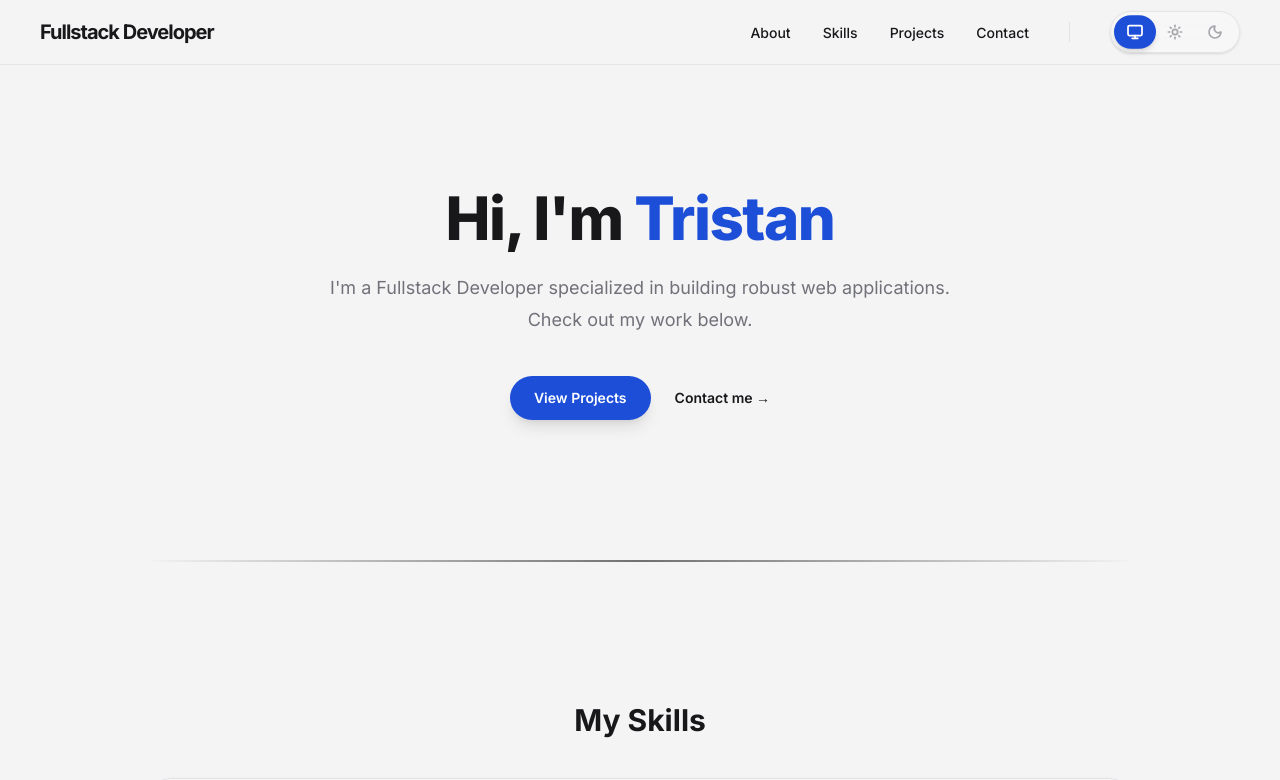
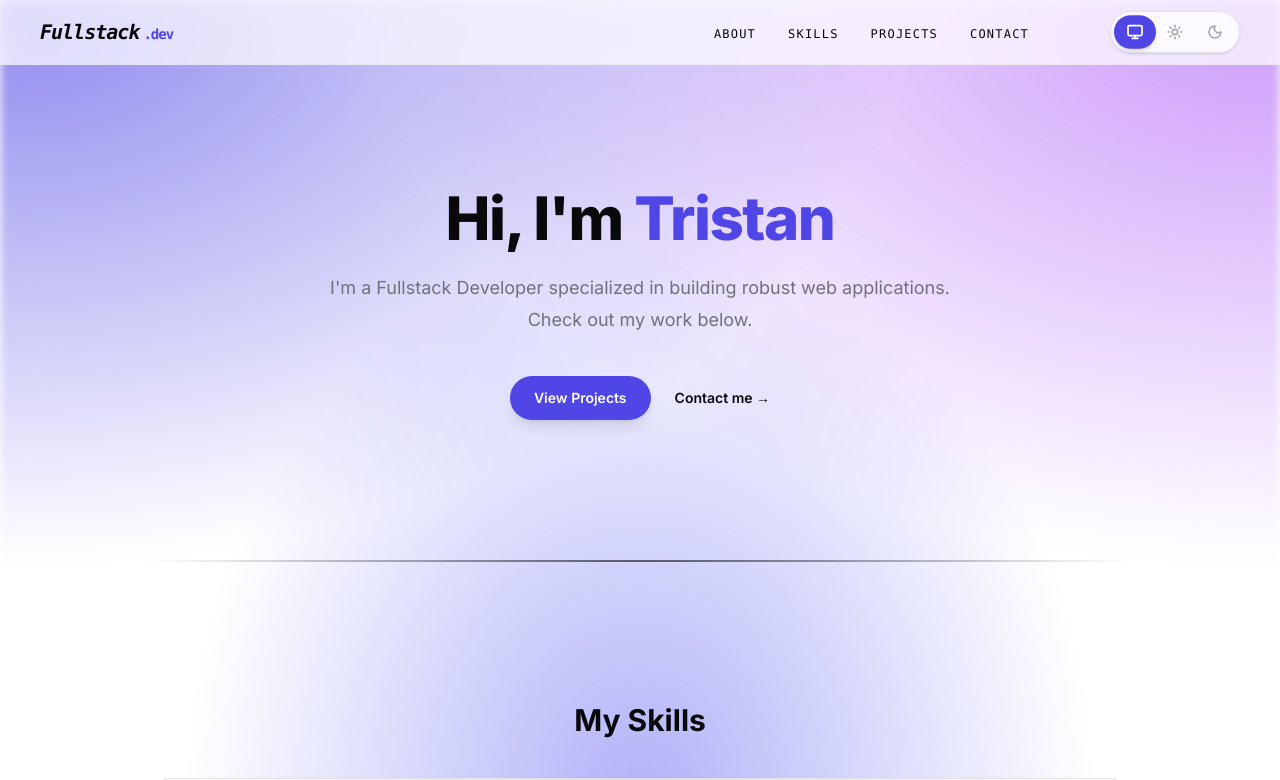
Before and after one commit to Trimax400/trimax.me, a Next.js app: page / in a window 1280 px wide. Shown: the top 780 px of the page. Built offline with nearby package versions, Linux system fonts and the light colour scheme.

Commit message:
Changed the layout to use purple instead of blue (font, buttons ..), added a smoke background, changed the size of the font for the skills section

```diff
--- a/app/globals.css
+++ b/app/globals.css
@@ -1,29 +1,23 @@
 @import "tailwindcss";
 
 :root {
-  --background: #f4f4f5;
-  --foreground: #18181b;
-
-  --primary: #1d4ed8;
+  --background: #ffffff;
+  --foreground: #09090b;
+  --primary: #4f46e5;
   --primary-foreground: #ffffff;
-
-  --card: #fafafa;
+  --card: #ffffff;
   --card-border: #e4e4e7;
   --muted: #71717a;
-
   color-scheme: light;
 }
 
 html.dark {
-  --background: #050505;
-  --foreground: #d4d4d8;
-
-  --primary: #3b82f6;
-
-  --card: #0f0f10;
-  --card-border: #1a1a1c;
+  --background: #030303;
+  --foreground: #fafafa;
+  --primary: #6366f1;
+  --card: #09090b;
+  --card-border: #18181b;
   --muted: #a1a1aa;
-
   color-scheme: dark;
 }
 
@@ -35,15 +29,37 @@ html.dark {
   --color-card: var(--card);
   --color-card-border: var(--card-border);
   --color-muted: var(--muted);
-
-  --font-sans: var(--font-geist-sans);
-  --font-mono: var(--font-geist-mono);
 }
 
 body {
   background-color: var(--background);
   color: var(--foreground);
-  font-family: var(--font-sans), Arial, Helvetica, sans-serif;
-  -webkit-font-smoothing: antialiased;
-  -moz-osx-font-smoothing: grayscale;
+  font-family: var(--font-sans), sans-serif;
+  overflow-x: hidden;
 }
+
+/* --- Background (smoke) --- */
+.bg-mesh {
+  position: fixed;
+  top: 0;
+  left: 0;
+  width: 100%;
+  height: 100%;
+  z-index: -1;
+
+  background:
+    radial-gradient(at 0% 0%, rgba(79, 70, 229, 0.65) 0px, transparent 50%),
+    radial-gradient(at 100% 0%, rgba(168, 85, 247, 0.6) 0px, transparent 50%),
+    radial-gradient(at 50% 100%, rgba(99, 102, 241, 0.5) 0px, transparent 50%);
+
+  filter: blur(5px);
+  transition: all 0.5s ease;
+}
+
+html.dark .bg-mesh {
+  background:
+    radial-gradient(at 0% 0%, rgba(99, 102, 241, 0.15) 0px, transparent 50%),
+    radial-gradient(at 100% 0%, rgba(168, 85, 247, 0.1) 0px, transparent 50%),
+    radial-gradient(at 50% 100%, rgba(79, 70, 229, 0.05) 0px, transparent 50%);
+  filter: blur(5px);
+}
--- a/app/layout.tsx
+++ b/app/layout.tsx
@@ -29,18 +29,20 @@ export default function RootLayout({
      */
     <html lang="en" className="scroll-smooth" suppressHydrationWarning>
       <body
-        className={`${inter.className} bg-background text-foreground antialiased transition-colors duration-300`}
+        className={`${inter.className} bg-background text-foreground antialiased transition-colors duration-300 relative`}
       >
-        {/* ThemeProvider:
-          Wraps the application to provide theme context (light/dark/system).
-          'attribute="class"' enables Tailwind's dark mode strategy.
-        */}
+        <div className="bg-mesh" />
+
         <ThemeProvider attribute="class" defaultTheme="system" enableSystem>
 
-          {/* Persistent Header: Uses glassmorphism effects (backdrop-blur) */}
-          <header className="fixed top-0 w-full z-50 bg-background/80 backdrop-blur-md border-b border-card-border">
+          {/*Header*/}
+          <header className="fixed top-0 w-full z-50 bg-background/70 backdrop-blur-md border-b border-card-border/50">
             <nav className="mx-auto px-6 md:px-10 h-16 flex items-center justify-between">
-              <span className="font-bold text-xl tracking-tighter">Fullstack Developer</span>
+              <div className="flex items-center gap-2">
+                <span className="font-bold text-xl tracking-tighter font-mono italic">
+                  Fullstack<span className="text-primary text-sm not-italic ml-1">.dev</span>
+                </span>
+              </div>
 
               <div className="flex items-center gap-6 md:gap-10">
                 {/* Desktop Navigation Menu */}
@@ -49,7 +51,7 @@ export default function RootLayout({
                     <li key={link.href}>
                       <a
                         href={link.href}
-                        className="text-sm font-medium hover:text-primary transition-colors"
+                        className="text-xs font-mono uppercase tracking-widest hover:text-primary transition-colors duration-200"
                       >
                         {link.label}
                       </a>
@@ -58,7 +60,7 @@ export default function RootLayout({
                 </ul>
 
                 {/* Decorative vertical divider */}
-                <div className="h-5 w-[1px] bg-card-border hidden md:block" />
+                <div className="h-5 w-[1px] bg-card-border/50 hidden md:block" />
 
                 <ThemeSwitcher />
               </div>
@@ -68,9 +70,9 @@ export default function RootLayout({
           {/* Main page content injected here */}
           {children}
 
-          {/* Site-wide Footer */}
-          <footer className="py-10 border-t border-card-border text-center text-sm text-muted">
-            © {new Date().getFullYear()} - Built with Next.js & Docker
+          {/*Footer*/}
+          <footer className="py-12 border-t border-card-border/30 text-center font-mono text-[10px] uppercase tracking-[0.3em] text-muted">
+            © {new Date().getFullYear()} <span className="text-primary/50 mx-2">//</span> Built with Next.js & Docker
           </footer>
         </ThemeProvider>
       </body>
--- a/components/sections/Skills.tsx
+++ b/components/sections/Skills.tsx
@@ -89,7 +89,7 @@ export default function Skills({ skills }: { skills: Skill[] }) {
             className="p-6 rounded-2xl border border-card-border bg-card/50 min-w-[260px] flex-1 sm:flex-none shadow-sm"
           >
             {/* Category header with increased tracking for a modern tech aesthetic */}
-            <h3 className="text-[10px] font-black text-primary uppercase tracking-[0.2em] mb-5 text-center opacity-70">
+            <h3 className="text-[12px] font-black text-primary uppercase tracking-[0.2em] mb-5 text-center opacity-70">
               {category}
             </h3>
             <div className="flex flex-wrap gap-2.5 justify-center">
```
